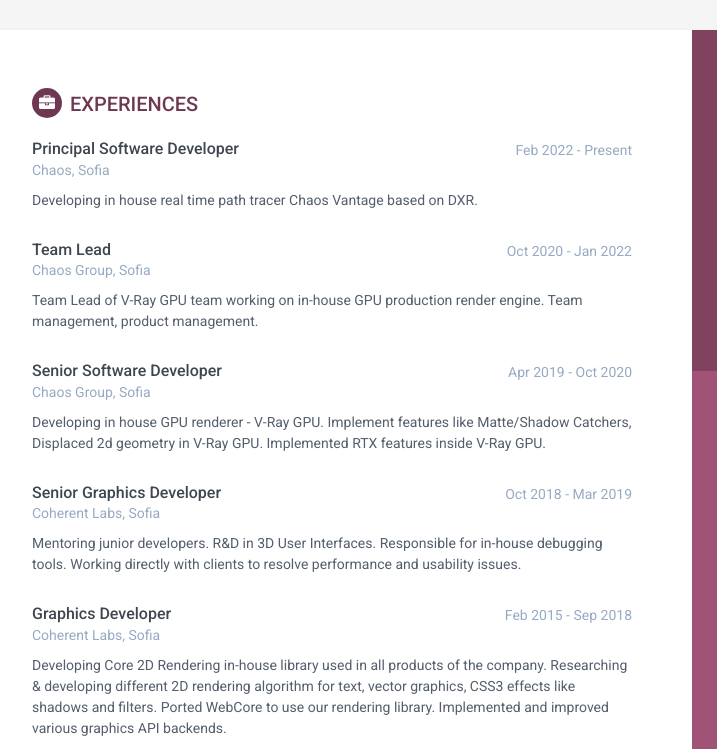
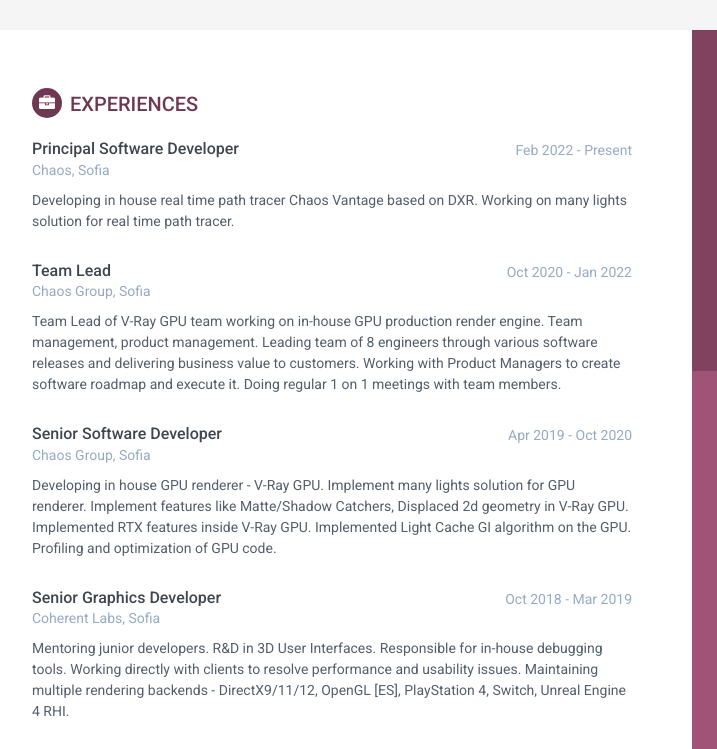
Before and after one commit to Alekssasho/Alekssasho.github.io, a plain HTML site: page resume/index.html in a window 1280 px wide. Shown: the top 749 px of the page, 188-905 px from the left. Drawn offline with Linux system fonts and the light colour scheme.

Commit message:
Updated done tasks a little

```diff
--- a/resume/index.html
+++ b/resume/index.html
@@ -121,7 +121,7 @@ if (!doNotTrack) {
                         <div class="company">Chaos, Sofia</div>
                     </div>
                     <div class="details">
-                        <p>Developing in house real time path tracer Chaos Vantage based on DXR.</p>
+                        <p>Developing in house real time path tracer Chaos Vantage based on DXR. Working on many lights solution for real time path tracer.</p>
                     </div>
                 </div>
 
@@ -134,7 +134,7 @@ if (!doNotTrack) {
                         <div class="company">Chaos Group, Sofia</div>
                     </div>
                     <div class="details">
-                        <p>Team Lead of V-Ray GPU team working on in-house GPU production render engine. Team management, product management.</p>
+                        <p>Team Lead of V-Ray GPU team working on in-house GPU production render engine. Team management, product management. Leading team of 8 engineers through various software releases and delivering business value to customers. Working with Product Managers to create software roadmap and execute it. Doing regular 1 on 1 meetings with team members.</p>
                     </div>
                 </div>
 
@@ -147,7 +147,7 @@ if (!doNotTrack) {
                         <div class="company">Chaos Group, Sofia</div>
                     </div>
                     <div class="details">
-                        <p>Developing in house GPU renderer - V-Ray GPU. Implement features like Matte/Shadow Catchers, Displaced 2d geometry in V-Ray GPU. Implemented RTX features inside V-Ray GPU.</p>
+                        <p>Developing in house GPU renderer - V-Ray GPU. Implement many lights solution for GPU renderer. Implement features like Matte/Shadow Catchers, Displaced 2d geometry in V-Ray GPU. Implemented RTX features inside V-Ray GPU. Implemented Light Cache GI algorithm on the GPU. Profiling and optimization of GPU code.</p>
                     </div>
                 </div>
 
@@ -160,7 +160,7 @@ if (!doNotTrack) {
                         <div class="company">Coherent Labs, Sofia</div>
                     </div>
                     <div class="details">
-                        <p>Mentoring junior developers. R&amp;D in 3D User Interfaces. Responsible for in-house debugging tools. Working directly with clients to resolve performance and usability issues.</p>
+                        <p>Mentoring junior developers. R&amp;D in 3D User Interfaces. Responsible for in-house debugging tools. Working directly with clients to resolve performance and usability issues. Maintaining multiple rendering backends - DirectX9/11/12, OpenGL [ES], PlayStation 4, Switch, Unreal Engine 4 RHI.</p>
                     </div>
                 </div>
 
@@ -173,7 +173,7 @@ if (!doNotTrack) {
                         <div class="company">Coherent Labs, Sofia</div>
                     </div>
                     <div class="details">
-                        <p>Developing Core 2D Rendering in-house library used in all products of the company. Researching &amp; developing different 2D rendering algorithm for text, vector graphics, CSS3 effects like shadows and filters. Ported WebCore to use our rendering library. Implemented and improved various graphics API backends.</p>
+                        <p>Developing Core 2D Rendering in-house library used in all products of the company. Researching &amp; developing different 2D rendering algorithm for text, vector graphics, CSS3 effects like shadows and filters. Ported WebCore to use our rendering library. Implemented and improved various graphics API backends. Implemented core box model rendering for html engine. Implemented WebGL 2.0 driver based on in-house technology. Profiling and optimizing html rendering engine.</p>
                     </div>
                 </div>
 
```
